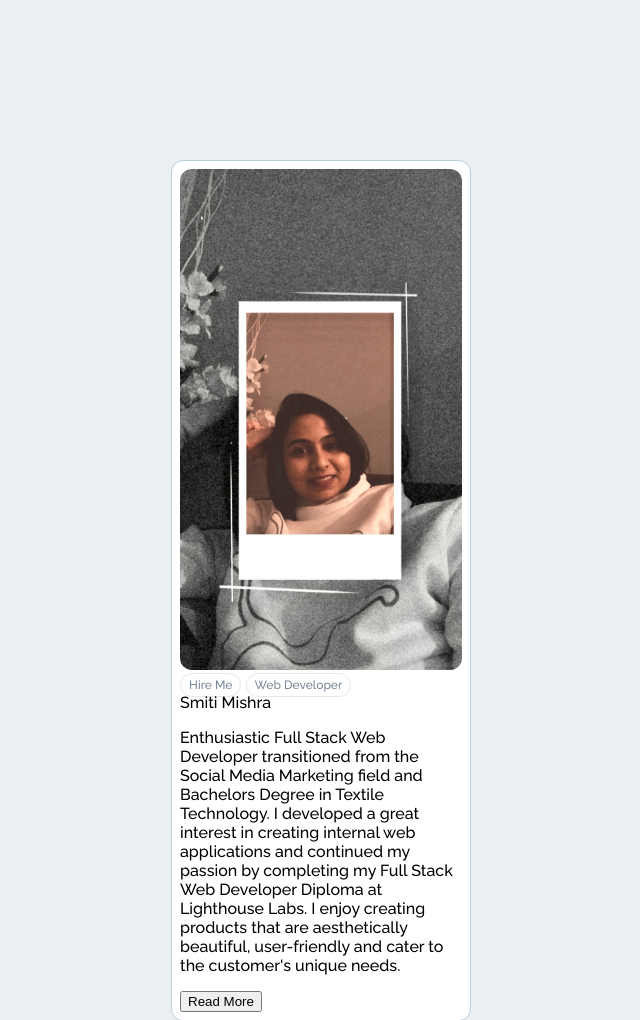
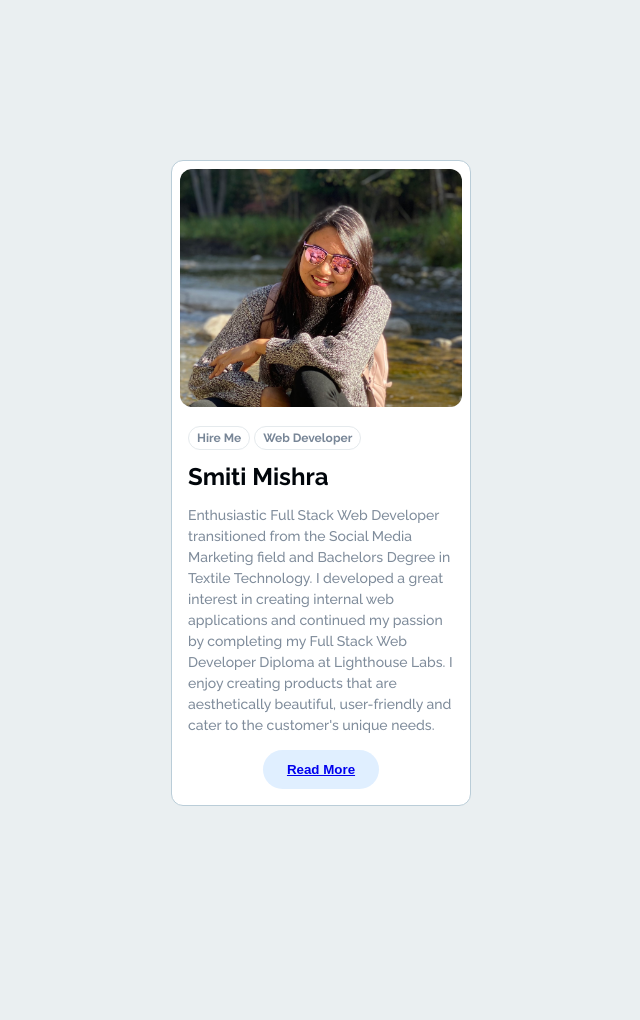
Before and after one commit to SM171906/css-card, a plain HTML site: page index.html in a window 1280 px wide. Shown: the top 1020 px of the page, without its empty margins (319-959 px from the left). After the commit the page ends 814 px from the top, so only its background shows below. Drawn offline with Linux system fonts and the light colour scheme; a web font is replaced by a local one.

Commit message:
add Resume

```diff
--- a/index.html
+++ b/index.html
@@ -13,13 +13,15 @@
 <body>
   <div id="container">
     <div class="card">
-      <img src="images/my-image.jpg" alt="It's me">
+      <img src="images/me.jpeg" alt="It's me">
       <div class="card_details">
         <span class="tag">Hire Me</span>
         <span class="tag">Web Developer</span>
         <div class="name">Smiti Mishra</div>
         <p>Enthusiastic Full Stack Web Developer transitioned from the Social Media Marketing field and Bachelors Degree in Textile Technology. I developed a great interest in creating internal web applications and continued my passion by completing my Full Stack Web Developer Diploma at Lighthouse Labs. I enjoy creating products that are aesthetically beautiful, user-friendly and cater to the customer's unique needs.</p>
-        <button>Read More</button>
+        <button><a href='https://resume.creddle.io/embed/221rxxto7kc' alt='Resume'>
+          Read More
+        </a></button>
       </div>
     </div>
   </div>
--- a/style.css
+++ b/style.css
@@ -1,7 +1,7 @@
 img {
   width: 100%;
   border-radius: 12px;
-  height: 210 px;
+  height: 214 px;
 
   object-fit:cover;
 }
@@ -27,7 +27,43 @@ body {
   padding: 4px 8px;
   border: 1px solid #e5eaed;
 
+  font-weight: 600;
   border-radius: 50px;
   font-size: 12px;
   color: #788697;
 }
+.name {
+  font-size: 24px;
+  font-weight: 600;
+  margin-top: 16px;
+  color: hsl(210, 100%, 2%);
+}
+
+p {
+  font-size: 14px;
+  color: #7f8c9b;
+  line-height: 150%;
+
+}
+button {
+  border: none;
+  padding: 12px 24px;
+  border-radius: 50px;
+
+  font-weight: 600;
+  color: #0077ff;
+  background-color: #e0efff;
+  margin: 0% auto;
+  display: block;
+
+  transition: all 200ms ease-in-out;
+  cursor: pointer;
+}
+
+button:focus {
+  background-color: #0077ff;
+  color: #e0efff;
+}
+.card_details {
+  padding: 16px 8px 8px 8px;
+}
```
Also changed, not shown: images/me.jpeg (added).
